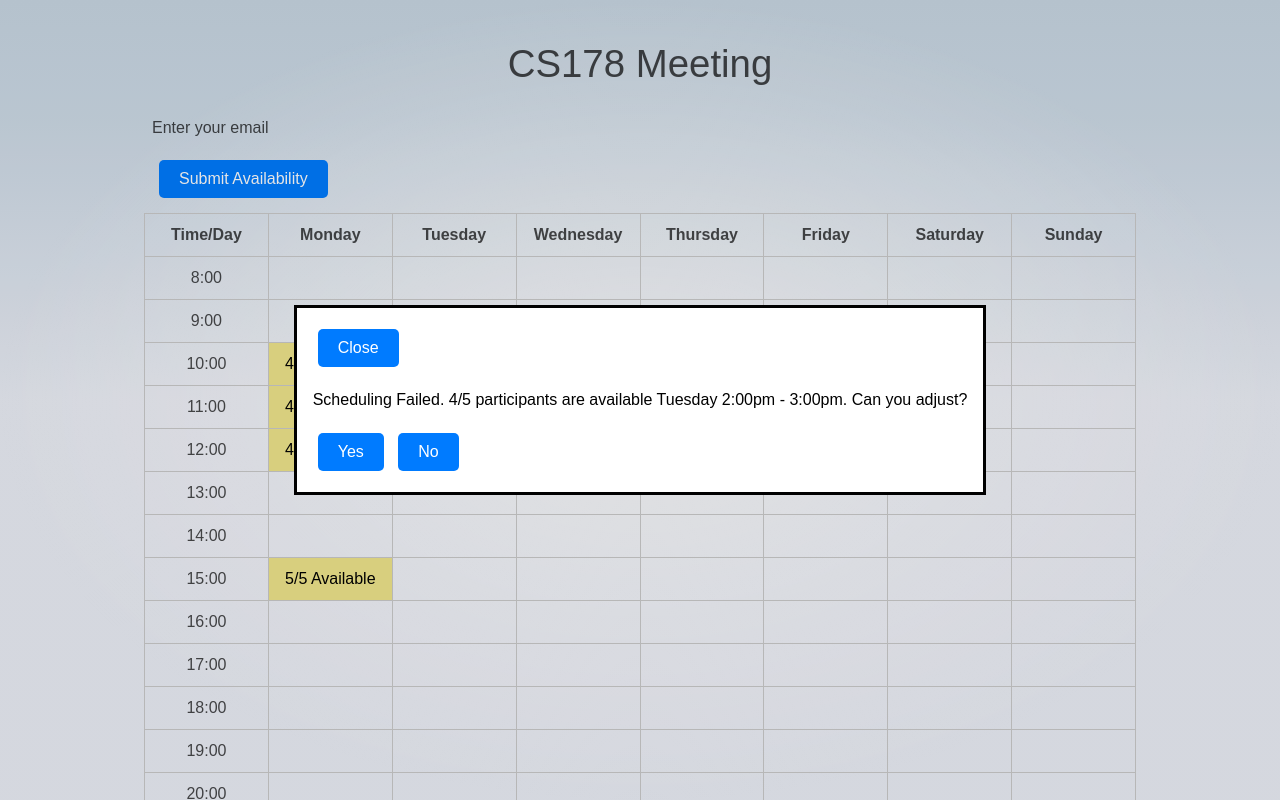
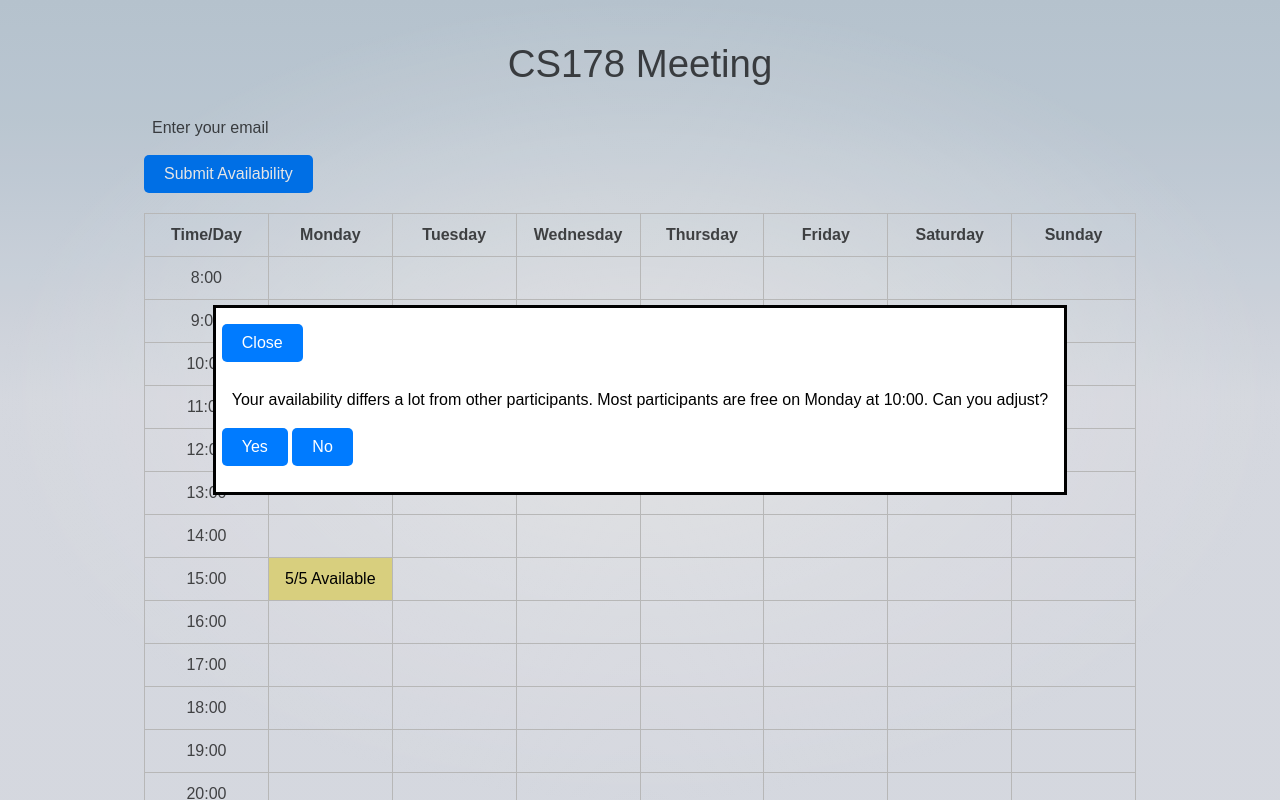
Before and after one commit to DianaY-a11y/CS178-Scheduling, a SvelteKit app: page / in a window 1280 px wide. Both pictures are taken after typing "name@example.com" into the empty fields and a click on the button "Submit Availability". Shown: the top 800 px of the page. Built offline with nearby package versions, Linux system fonts and the light colour scheme.

Commit message:
implemented algorithm and debugged drag-to-select and click-to-select

```diff
--- a/src/routes/+page.svelte
+++ b/src/routes/+page.svelte
@@ -1,15 +1,17 @@
 <script lang="ts">
  import EmailInput from './emailInput.svelte';
- import Suggestion, { showDialog, closeDialog } from './suggestion.svelte';
  import {format, addMinutes} from 'date-fns';
+
+
 
  type ReservedSlots = {[day: string]: {[time: string]: ReservedSlotInfo;}};
  type Selection = { day: string; time: string } | null;
- type Schedule = { [day: string]: { [time: string]: boolean } };
  type AvailabilityCounts = { [day: string]: { [time: string]: number } };
  type ReservedSlotInfo = {current: number; total: number;};
 
 
+  let day, time, overlap: boolean;
+  let message = '';
 
   let isSelecting = false;
   let startSelection: Selection = null;
@@ -40,30 +42,63 @@ let reservedSlots: ReservedSlots = {
   },
 };
 
+  // This function initiates the selection/deselection process
 function handleMouseDown(event: MouseEvent, day: string, time: string) {
+  event.preventDefault(); // Prevent default text selection, etc.
+  isSelecting = true; // Start the selecting process
+  startSelection = { day, time }; // Mark the start of selection
+  initialSelectionState = !schedule[day][time]; // Save the initial selection state
+  toggleTimeSlot(day, time);
+
+}
+
+// This function continues the selection/deselection as the mouse moves over other slots
+function handleMouseOver(event: MouseEvent, day: string, time: string) {
   event.preventDefault();
-    isSelecting = true;
-    startSelection = { day, time };
-    initialSelectionState = !schedule[day][time];
+  if (isSelecting) {
+    if (startSelection && (day !== startSelection.day || time !== startSelection.time)) {
+        selectRange(initialSelectionState);
+        endSelection = { day, time }; // Update the end selection
       }
+  }
+}
+
+function selectSlot(day: string, time: string) {
+    schedule[day][time] = !schedule[day][time];
+    availabilityCounts[day][time] = (availabilityCounts[day][time] || 0) + (schedule[day][time] ? 1 : -1);
+    schedule = {...schedule};
+}
+
+function selectRange(isSelected: boolean) {
+    if (startSelection && endSelection && startSelection.day === endSelection.day) {
+      const startIndex = times.indexOf(startSelection.time);
+      const endIndex = times.indexOf(endSelection.time);
+      for (let i = Math.min(startIndex, endIndex); i <= Math.max(startIndex, endIndex); i++) {
+        schedule[startSelection.day][times[i]] = isSelected;
+      }
+      schedule = {...schedule};
+    }
+  }
+
+// This function finalizes the selection/deselection process
 function handleMouseUp(event: MouseEvent) {
-    if (isSelecting) {
-      // If the mouse is released without moving, toggle the initial slot
-      if (startSelection && !endSelection) {
-        toggleTimeSlot(startSelection.day, startSelection.time);
-      }
-      isSelecting = false;
+    isSelecting = false; // End the selecting process
+    // Clear the selection start and end
     startSelection = null;
     endSelection = null;
 }
+
+// This function toggles the selected state of a time slot
+function toggleTimeSlot(day: string, time: string) {
+    // If the slot is not reserved, toggle its state
+    schedule[day][time] = !schedule[day][time];
+    // Update availability counts if necessary
+    if (schedule[day][time]) {
+      availabilityCounts[day][time] = (availabilityCounts[day][time] || 0) + 1;
+    } else {
+      availabilityCounts[day][time] = Math.max(0, (availabilityCounts[day][time] || 1) - 1);
     }
-
-  // Function to toggle the selected state of a time slot
-  function toggleTimeSlot(day: string, time: string) {
-    if (!schedule[day][time]) { // Check if not reserved or already selected
-      schedule[day][time] = !schedule[day][time]; // Toggle the state
-    }
-    // For reactivity, you may need to update the schedule object in a way that triggers Svelte's reactivity
+  // Trigger Svelte reactivity
   schedule = {...schedule};
 }
 
@@ -71,63 +106,68 @@ let reservedSlots: ReservedSlots = {
     return reservedSlots[day] && reservedSlots[day][time];
   }
 
-  function handleMouseOver(event: any, day: string, time: string) {
-	event.preventDefault();
-    if (isSelecting) {
-      endSelection = { day, time };
-      selectSlot(day, time);
+  function checkForOverlap(reserved, schedule) {
+    for (const day of days) {
+      for (const time of times) {
+        if (schedule[day][time] && reserved[day] && reserved[day][time]) {
+          return { day, time, overlap: true };
+        }
+      }
+    }
+    for (const day of days) {
+      for (const time of times) {
+        if (reserved[day] && reserved[day][time] && !schedule[day][time]) {
+          return { day, time, overlap: false };
+        }
+      }
+    }
+    return null;
+  }
+
+  $: result = checkForOverlap(reservedSlots, schedule);
+  $: if (result) {
+    ({ day, time, overlap } = result);
+    if (overlap) {
+      message = `Perfect! We are awaiting 5 more people to submit their availability. Results will be sent to your email.`;
+    } else {
+      message = `Your availability differs a lot from other participants. Most participants are free on ${day} at ${time}. Can you adjust?`;
     }
   }
 
-  function updateReservedSlotAvailability(day: string, time: string) {
-    const availabilityText = reservedSlots[day][time]; // e.g., "4/5 Available"
-    const matches = availabilityText.match(/(\d+)\/(\d+)/);
-    if (matches) {
-      let [current, total] = matches.slice(1).map(Number); // Extract current and total counts
-      current += 1; // Increment current count as another person selects this time
-      reservedSlots[day][time] = `${current}/${total + 1} Available`; // Update with new availability
+  // export let result;
+  //   let day, time, overlap;
+
+  // $: if (result) {
+  //       ({ day, time, overlap } = result);
+  //   }
+
+  function showDialog() {
+    console.log("show dialog")
+     const elementId = document.getElementById('dialog');
+     if (elementId !== null){
+      elementId.showModal();
      }
    }
 
-  // Updates the availability count and selection state for a single slot
-  function selectSlot(day: string, time: string) {
-    if (isReserved(day, time)) {
-    // If slot is reserved and being selected, update its availability count
-    updateReservedSlotAvailability(day, time);
-  } else {
-    // Handle non-reserved slot selection
-    schedule[day][time] = !schedule[day][time];
-    if (schedule[day][time]) {
-      availabilityCounts[day][time] = (availabilityCounts[day][time] || 0) + 1;
-    } else {
-      availabilityCounts[day][time]--;
+   function closeDialog() {
+    const elementId = document.getElementById('dialog');
+    if (elementId !== null){
+      elementId.close();
     }
    }
-  schedule = {...schedule}; // Trigger Svelte reactivity
+
+   function adjustMeeting(adjust: boolean) {
+     if (adjust) {
+      closeDialog();
+     } else {
+       message = "Availability submitted";
      }
-
-  // Updates the availability count and selection state for a range of slots
-  // function selectRange(isSelected: boolean) {
-  //   if (startSelection && endSelection && startSelection.day === endSelection.day) {
-  //     const startIndex = times.indexOf(startSelection.time);
-  //     const endIndex = times.indexOf(endSelection.time);
-  //     for (let i = Math.min(startIndex, endIndex); i <= Math.max(startIndex, endIndex); i++) {
-  //       if (!isReserved(startSelection.day, times[i])) {
-  //         schedule[startSelection.day][times[i]] = isSelected;
-  //         isSelected ? availabilityCounts[startSelection.day][times[i]]++ : availabilityCounts[startSelection.day][times[i]]--;
-  //       }
-  //     }
-  //     schedule = {...schedule}; // Trigger Svelte reactivity
-  //   }
-  // }
+   }
 
 </script>
 
 <style>
 
-  .selected {
-    background-color: lightblue;
-  }
   td {
     cursor: pointer;
     padding: 5px;
@@ -150,7 +190,7 @@ let reservedSlots: ReservedSlots = {
 
   button {
     padding: 10px 20px;
-    margin: 5px;
+    margin: 0px 10px 10px -10px;
     background-color: #007bff;
     color: white;
     border: none;
@@ -175,13 +215,44 @@ let reservedSlots: ReservedSlots = {
   .reserved-selected {
     background-color: green;
   }
+
+  input {
+   margin: 10px;
+   }
+
+   .selected {
+     background-color: lightblue;
+   }
+
+   td {
+     cursor: pointer;
+     padding: 5px;
+     border: 1px solid #ccc;
+     text-align: center;
+     height: 2em;
+   }
+   th {
+     padding: 5px;
+     border: 1px solid #ccc;
+     text-align: center;
+     height: 2em;
+   }
 </style>
 
 <h1>CS178 Meeting</h1>
 
+
 <EmailInput />
 
-<Suggestion />
+<dialog
+  id="dialog">
+  <button on:click={closeDialog}>Close</button>
+  <p>{message}</p>
+  {#if !overlap}
+    <button on:click={() => adjustMeeting(true)}>Yes</button>
+    <button on:click={() => adjustMeeting(false)}>No</button>
+  {/if}
+</dialog>
 
 <div class="button-container">
   <button
@@ -201,20 +272,24 @@ let reservedSlots: ReservedSlots = {
       </tr>
     </thead>
     <tbody>
-      {#each times as timeString, i}
+      {#each times as time, i}
         <tr>
-          <td class="time-column">{timeString}</td>
+          <td class="time-column">{time}</td>
           {#each days as day}
             <td
-              class:selected={schedule[day]?.[timeString]}
-              class:reserved={isReserved(day, timeString)}
-              class:reserved-selected={isReserved(day, timeString) && schedule[day]?.[timeString]}
-              on:mousedown={(event) => handleMouseDown(event, day, timeString)}
-              on:mouseover={(event) => handleMouseOver(event, day, timeString)}
-              on:mouseup={(event) => toggleTimeSlot(day, timeString)}
+              class:selected={schedule[day]?.[time]}
+              class:reserved={isReserved(day, time)}
+              class:reserved-selected={isReserved(day, time) && schedule[day]?.[time]}
+              on:mousedown={(event) => handleMouseDown(event, day, time)}
+              on:mouseover={(event) => handleMouseOver(event, day, time)}
+              on:mouseup={handleMouseUp}
             >
-            {#if isReserved(day, timeString)}
-              {`${reservedSlots[day][timeString].current}/${reservedSlots[day][timeString].total} Available`}
+            {#if isReserved(day, time)}
+            <span class:reserved-selected={schedule[day]?.[time]}>
+              {schedule[day]?.[time]
+                ? `${reservedSlots[day][time].current + 1}/${reservedSlots[day][time].total + 1} Available`
+                : `${reservedSlots[day][time].current}/${reservedSlots[day][time].total} Available`}
+            </span>
           {/if}
             </td>
           {/each}
--- a/src/routes/suggestion.svelte
+++ /dev/null
@@ -1,88 +0,0 @@
-<script lang="ts" context="module">
-   let message = 'Scheduling Failed. 4/5 participants are available Tuesday 2:00pm - 3:00pm. Can you adjust?';
-   let meetingFinalized = false;
-
-   // Re-selection Modal
-
-   export function showDialog() {
-    console.log("show dialog")
-     const elementId = document.getElementById('dialog');
-     if (elementId !== null){
-      elementId.showModal();
-     }
-   }
-
-   export function closeDialog() {
-    const elementId = document.getElementById('dialog');
-    if (elementId !== null){
-      elementId.close();
-    }
-   }
-
-   // Function to adjust the meeting based on user's choice
-   function adjustMeeting(adjust: boolean) {
-     if (adjust) {
-       message = "Meeting scheduled ✅.";
-     } else {
-       message = "Schedule failed ❌.";
-     }
-   meetingFinalized = true;
-   }
-
-
- </script>
-
- <style>
-   input {
-   margin: 10px;
-   }
-
-   .selected {
-     background-color: lightblue;
-   }
-   td {
-     cursor: pointer;
-     padding: 5px;
-     border: 1px solid #ccc;
-     text-align: center;
-     height: 2em;
-   }
-   th {
-     padding: 5px;
-     border: 1px solid #ccc;
-     text-align: center;
-     height: 2em;
-   }
-
-   table {
-     width: 100%;
-     table-layout: fixed;
-     border-collapse: collapse;
-   }
-
-   button {
-     padding: 10px 20px;
-     margin: 5px;
-     background-color: #007bff;
-     color: white;
-     border: none;
-     border-radius: 5px;
-     cursor: pointer;
-   }
-
-   button:hover {
-     background-color: #0056b3;
-   }
-
- </style>
-
-
- <dialog
-  id="dialog">
-   <button on:click={closeDialog}>Close</button>
-   <p>{message}</p>
-   {#if !meetingFinalized}
-     <button on:click={() => adjustMeeting(true)}>Yes</button>
-     <button on:click={() => adjustMeeting(false)}>No</button>
-   {/if}
- </dialog>
```
Also changed, not shown: src/routes/selectionAlgo.svelte (deleted, +0 -37 lines). Lines whose indentation alone changed are shown as unchanged.
